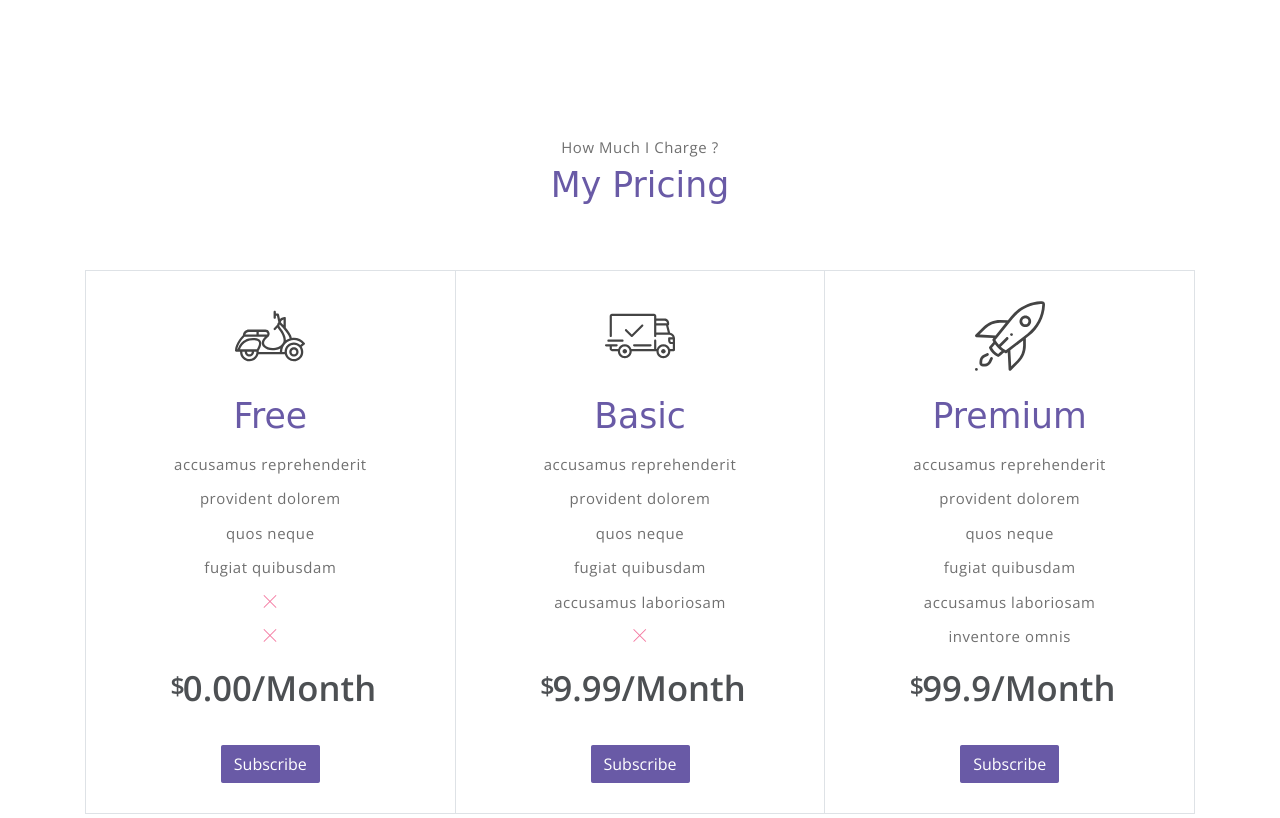
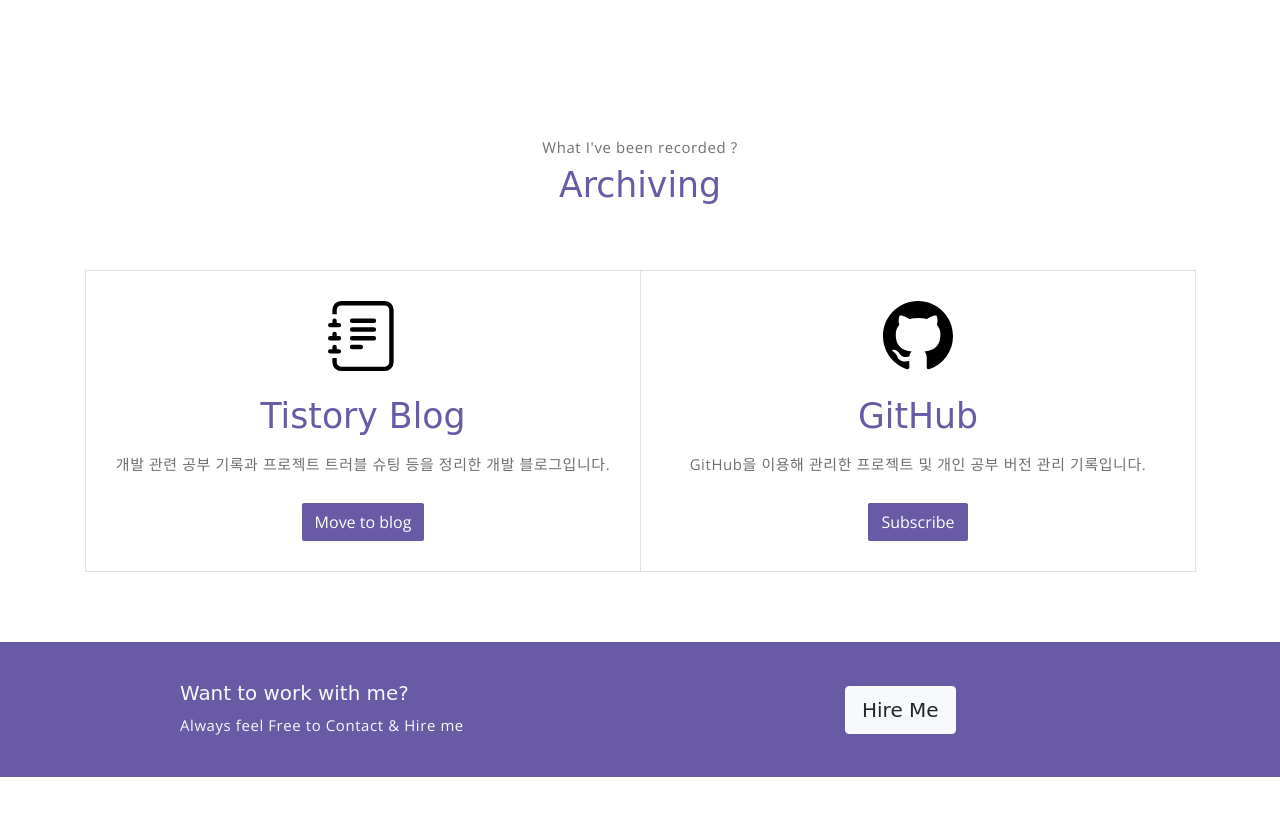
Before and after one commit to NaraeP/Portfolio_ver.2, a website: page index.html in a window 1280 px wide. Shown: the part 3180-3998 px from the top of the page. Drawn offline with nearby package versions, Linux system fonts and the light colour scheme; a web font is replaced by a local one.

Commit message:
feat: add archiving function

```diff
--- a/index.html
+++ b/index.html
@@ -248,75 +248,38 @@
         </div><!-- end of container -->
     </section> <!-- end of portfolio section -->
 
-    <!-- pricing section -->
+    <!-- Archiving section -->
     <section class="section" id="pricing">
         <div class="container text-center">
-            <p class="section-subtitle">How Much I Charge ?</p>
-            <h6 class="section-title mb-6">My Pricing</h6>
+            <p class="section-subtitle">What I've been recorded ?</p>
+            <h6 class="section-title mb-6">Archiving</h6>
             <!-- row -->
             <div class="pricing-wrapper">
                 <div class="pricing-card">
                     <div class="pricing-card-header">
-                        <img class="pricing-card-icon" src="assets/imgs/scooter.svg" alt="Download free bootstrap 4 landing page, free boootstrap 4 templates, Download free bootstrap 4.1 landing page, free boootstrap 4.1.1 templates, meyawo Landing page">
+                        <img class="pricing-card-icon" src="assets/imgs/journal-text.svg">
                     </div>
                     <div class="pricing-card-body">
-                        <h6 class="pricing-card-title">Free</h6>
+                        <h6 class="pricing-card-title">Tistory Blog</h6>
                         <div class="pricing-card-list">
-                            <p>accusamus reprehenderit</p>
-                            <p>provident dolorem </p>
-                            <p>quos neque</p>
-                            <p>fugiat quibusdam</p>
-                            <p><i class="ti-close"></i></p>
-                            <p><i class="ti-close"></i></p>
+                            <!-- <img src="assets/imgs/TistoryBlog.png" alt="" style="max-width: 100%"> -->
+                            <p>개발 관련 공부 기록과 프로젝트 트러블 슈팅 등을 정리한 개발 블로그입니다.</p>
                         </div>
                     </div>
-                    <div class="pricing-card-footer">
-                        <span>$</span>
-                        <span>0.00/Month</span>
-                    </div>
-                    <a href="#" class="btn btn-primary mt-3 pricing-card-btn">Subscribe</a>
+                    <a href="https://pigsnowworld.tistory.com" target="_blank" class="btn btn-primary mt-3 pricing-card-btn">Move to blog</a>
                 </div>
                 <div class="pricing-card">
                     <div class="pricing-card-header">
-                        <img class="pricing-card-icon" src="assets/imgs/shipped.svg" alt="Download free bootstrap 4 landing page, free boootstrap 4 templates, Download free bootstrap 4.1 landing page, free boootstrap 4.1.1 templates, meyawo Landing page">
+                        <img class="pricing-card-icon" src="assets/imgs/github.svg">
                     </div>
                     <div class="pricing-card-body">
-                        <h6 class="pricing-card-title">Basic</h6>
+                        <h6 class="pricing-card-title">GitHub</h6>
                         <div class="pricing-card-list">
-                            <p>accusamus reprehenderit</p>
-                            <p>provident dolorem </p>
-                            <p>quos neque</p>
-                            <p>fugiat quibusdam</p>
-                            <p>accusamus laboriosam</p>
-                            <p><i class="ti-close"></i></p>
+                            <!-- <img src="assets/imgs/GitHub.png" alt="" style="max-width: 100%;"> -->
+                            <p>GitHub을 이용해 관리한 프로젝트 및 개인 공부 버전 관리 기록입니다.</p>
                         </div>
                     </div>
-                    <div class="pricing-card-footer">
-                        <span>$</span>
-                        <span>9.99/Month</span>
-                    </div>
-                    <a href="#" class="btn btn-primary mt-3 pricing-card-btn">Subscribe</a>
-                </div>
-                <div class="pricing-card">
-                    <div class="pricing-card-header">
-                        <img class="pricing-card-icon" src="assets/imgs/startup.svg" alt="Download free bootstrap 4 landing page, free boootstrap 4 templates, Download free bootstrap 4.1 landing page, free boootstrap 4.1.1 templates, meyawo Landing page">
-                    </div>
-                    <div class="pricing-card-body">
-                        <h6 class="pricing-card-title">Premium</h6>
-                        <div class="pricing-card-list">
-                            <p>accusamus reprehenderit</p>
-                            <p>provident dolorem </p>
-                            <p>quos neque</p>
-                            <p>fugiat quibusdam</p>
-                            <p>accusamus laboriosam</p>
-                            <p>inventore omnis</p>
-                        </div>
-                    </div>
-                    <div class="pricing-card-footer">
-                        <span>$</span>
-                        <span>99.9/Month</span>
-                    </div>
-                    <a href="#" class="btn btn-primary mt-3 pricing-card-btn">Subscribe</a>
+                    <a href="https://github.com/NaraeP" target="_blank" class="btn btn-primary mt-3 pricing-card-btn">Subscribe</a>
                 </div>
 
             </div><!-- end of pricing wrapper -->
```
Also changed, not shown: assets/imgs/GitHub.png (added), assets/imgs/TistoryBlog.png (added), assets/imgs/github.svg (added), assets/imgs/journal-text.svg (added).
